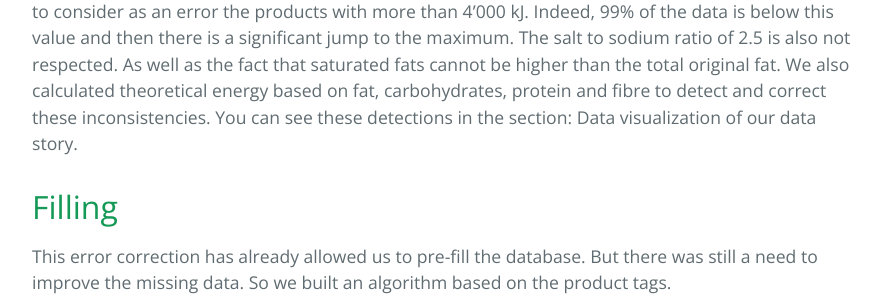
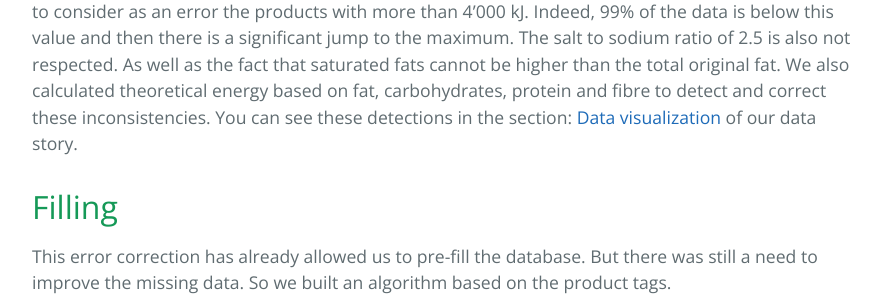
Before and after one commit to NutriTeam/Nutri_Score, a Jekyll site: the page built from database.md, in a window 1280 px wide and 900 px high, scrolled down 1571 px. Shown: the part 287-587 px from the top of the window, without its empty margins (192-1085 px from the left). Built offline with Jekyll 4.4.1, drawn with Linux system fonts in a browser that asks for light colours; part of the change alters nothing that is shown; some of the changed text lies outside the part shown.

Commit message:
Update database.md

```diff
--- a/database.md
+++ b/database.md
@@ -31,11 +31,10 @@ We decided to focus on only part of the information available in the database. W
 * `nutrition_grade_fr` : Grade of the product (provided by OpenFoodFacts)
 * `nutrition-score-fr_100g` : Score of the product (provided by OpenFoodFacts)
 
-
 ## Detection of errors
 On this basis of information, we found several errors.
 
-Some values were negative which is inconsistent with nutritional values. Then, for energy, we decided to consider as an error the products with more than 4'000 kJ. Indeed, 99% of the data is below this value and then there is a significant jump to the maximum. The salt to sodium ratio of 2.5 is also not respected. As well as the fact that saturated fats cannot be higher than the total original fat. We also calculated theoretical energy based on fat, carbohydrates, protein and fibre to detect and correct these inconsistencies. You can see these detections in the section: Data visualization of our data story.
+Some values were negative which is inconsistent with nutritional values. Then, for energy, we decided to consider as an error the products with more than 4'000 kJ. Indeed, 99% of the data is below this value and then there is a significant jump to the maximum. The salt to sodium ratio of 2.5 is also not respected. As well as the fact that saturated fats cannot be higher than the total original fat. We also calculated theoretical energy based on fat, carbohydrates, protein and fibre to detect and correct these inconsistencies. You can see these detections in the section: <a href="./Milestone_2.html">Data visualization</a> of our data story.
 
 ## Filling
 This error correction has already allowed us to pre-fill the database. But there was still a need to improve the missing data. So we built an algorithm based on the product tags.
```
